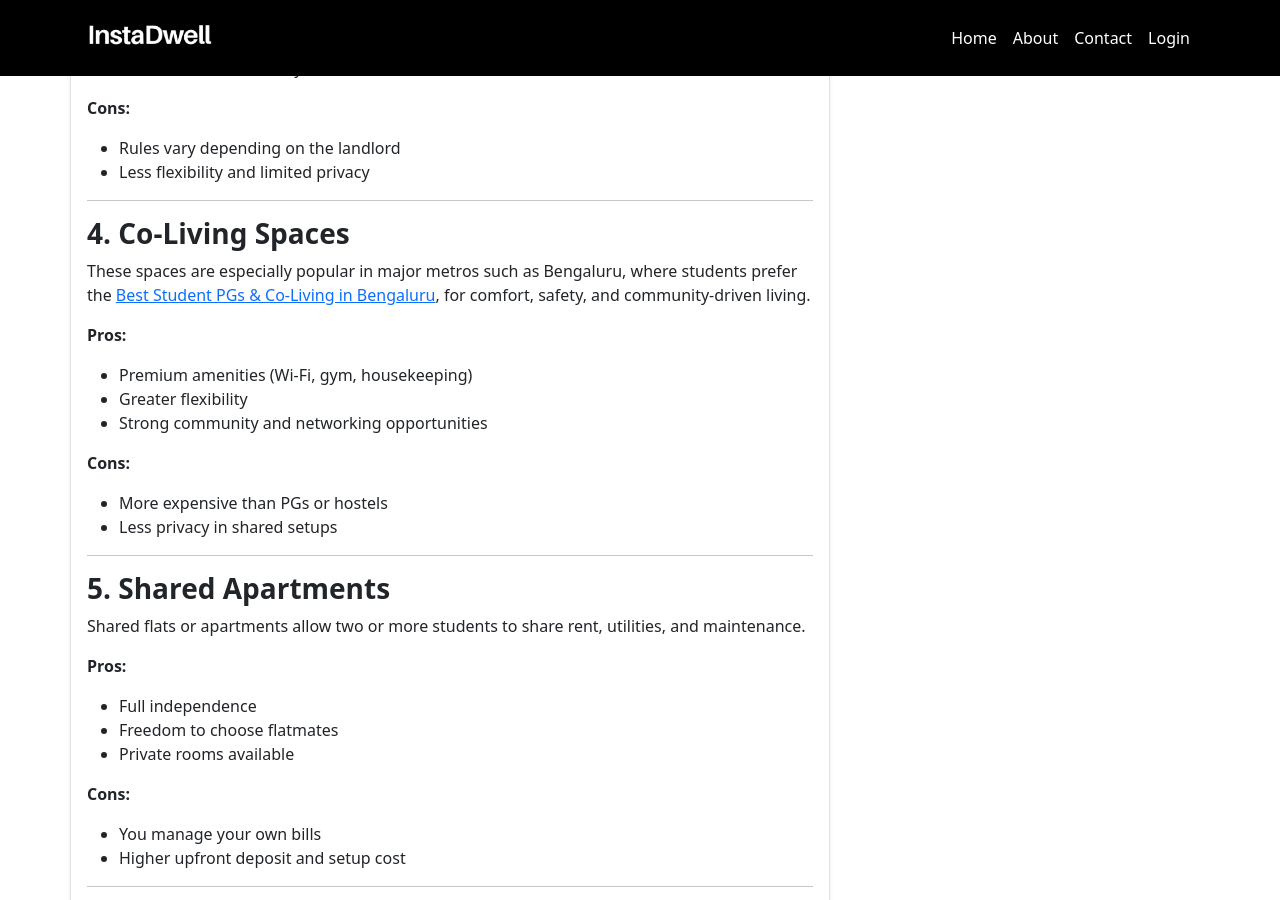
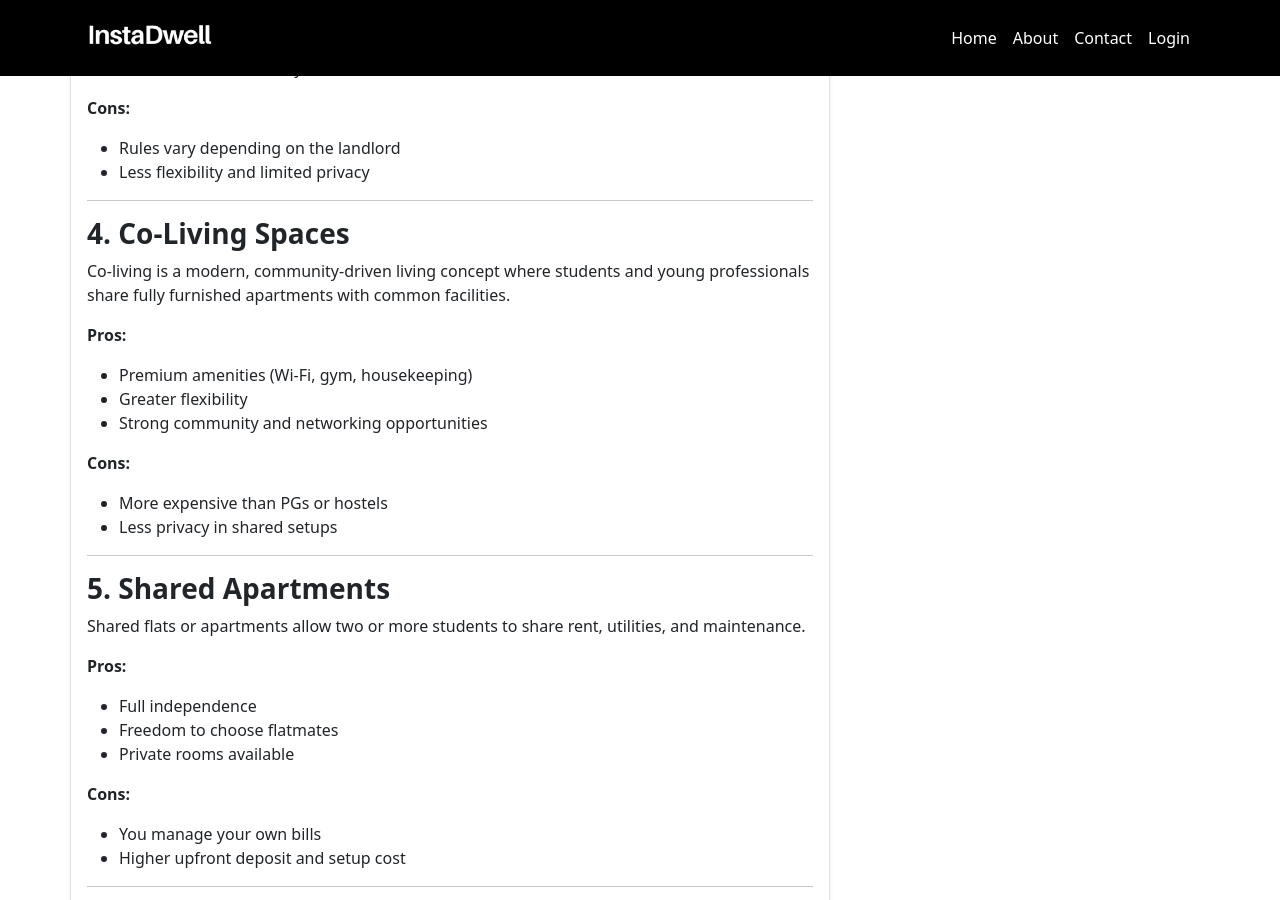
Before and after one commit to instadw/instadwell-blog, a Jekyll site: the page built from _posts/2025-10-16-how-to-find-the-best-student-accommodation-online-easy-guide.md, in a window 1280 px wide and 900 px high, scrolled down 3091 px. Built offline with Jekyll 4.4.1, drawn with Linux system fonts in a browser that asks for light colours; some of the changed text lies outside the part shown.

Commit message:
Update 2025-10-16-how-to-find-the-best-student-accommodation-online-easy-guide.md

```diff
--- a/_posts/2025-10-16-how-to-find-the-best-student-accommodation-online-easy-guide.md
+++ b/_posts/2025-10-16-how-to-find-the-best-student-accommodation-online-easy-guide.md
@@ -125,7 +125,7 @@ PG accommodations are ideal for students who prefer a home-like setup. You typic
 
 ### **4. Co-Living Spaces**
 
-These spaces are especially popular in major metros such as Bengaluru, where students prefer the [Best Student PGs & Co-Living in Bengaluru](https://instadwell.com/search?country=india&lat=12.971599&lng=77.594566&location=bengaluru), for comfort, safety, and community-driven living.
+Co-living is a modern, community-driven living concept where students and young professionals share fully furnished apartments with common facilities.
 
 **Pros:**
 
```
Also changed, not shown: other parts of _posts/2025-10-16-how-to-find-the-best-student-accommodation-online-easy-guide.md (+1 -1 lines).
